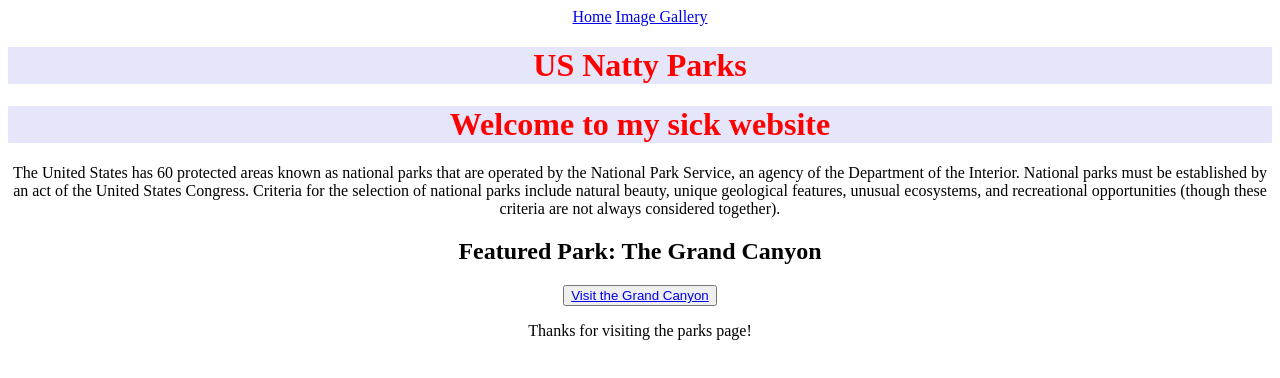
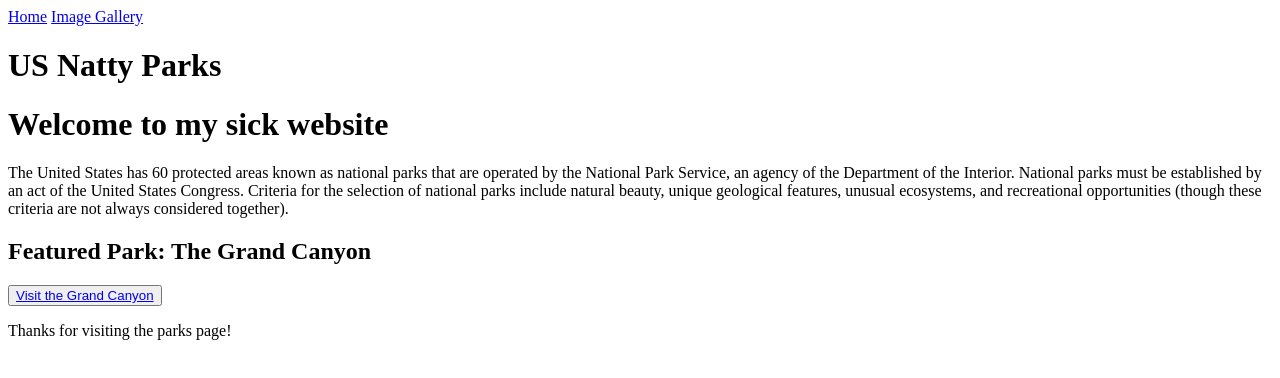
Before and after one commit to Guillamoure/css-basics, a plain HTML site: page index.html in a window 1280 px wide. Drawn offline with Linux system fonts and the light colour scheme.

Commit message:
remove code

```diff
--- a/styles.css
+++ b/styles.css
@@ -1,11 +1,5 @@
 /********************** SITE-WIDE STYLES **********************/
-body {
-  text-align: center;
-}
-h1 {
-  color: red;
-  background-color: lavender;
-}
+
 
 /************************* HOME PAGE **************************/
 
```
